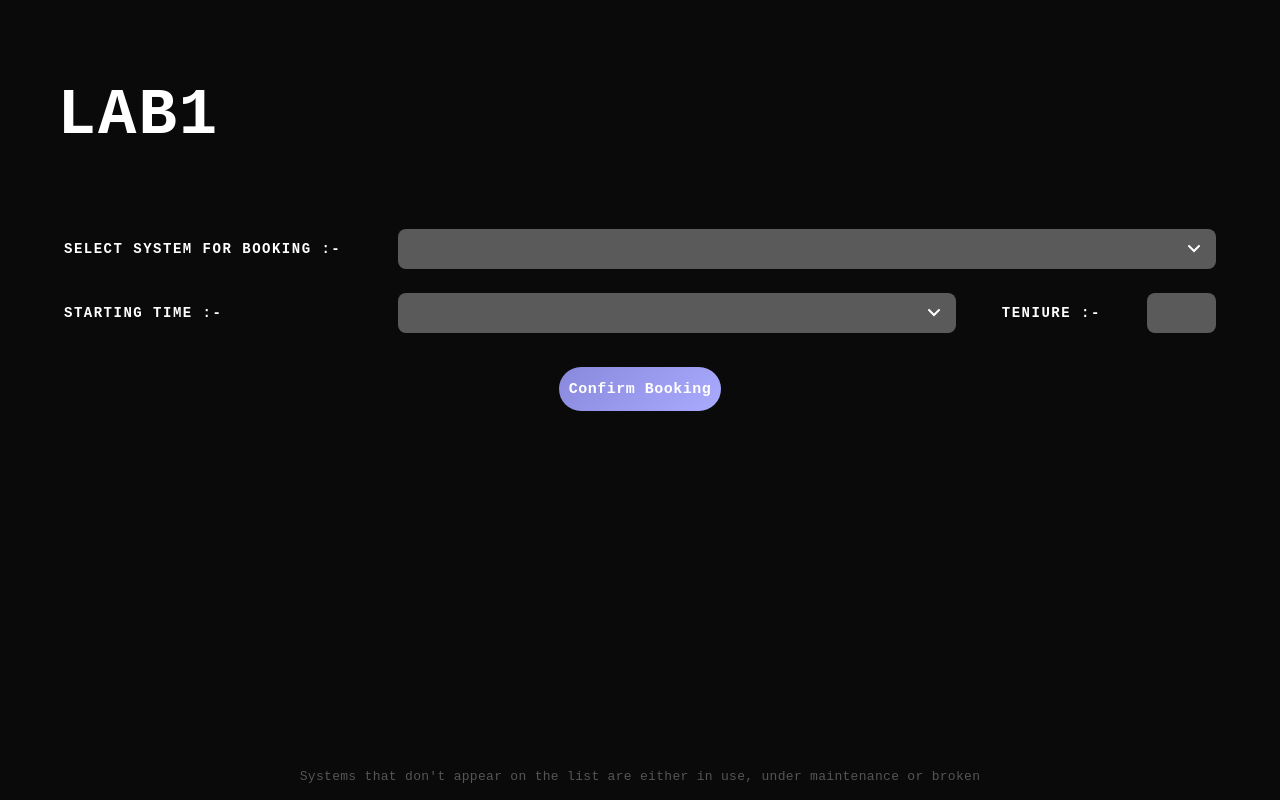
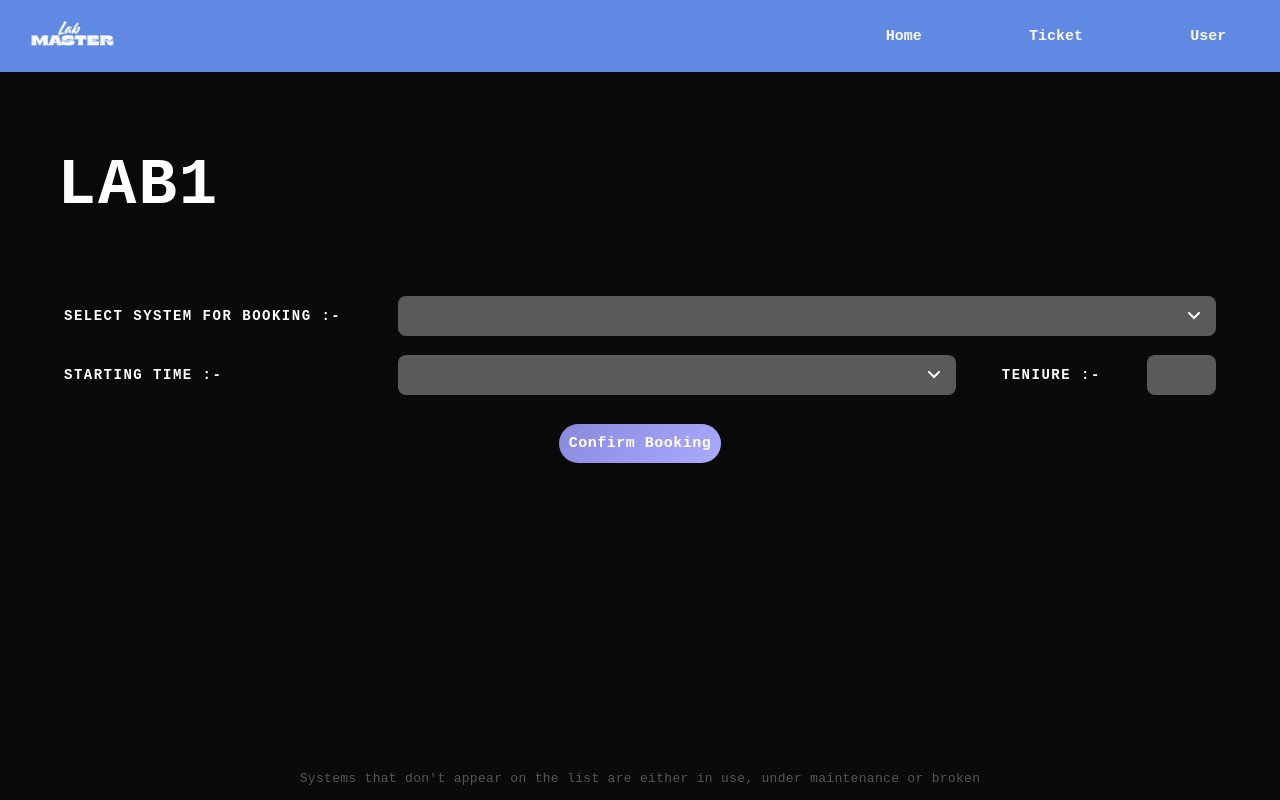
Before and after one commit to anz-28/Lab-management-system, a React (Vite) app: page / in a window 1280 px wide. Built offline with nearby package versions, Linux system fonts and the light colour scheme; a web font is replaced by a local one.

Commit message:
minor changes

```diff
--- a/src/Pages/Booking/Booking.jsx
+++ b/src/Pages/Booking/Booking.jsx
@@ -1,8 +1,10 @@
 import React from 'react'
 import './Booking.css'
+import Header from '../../Components/Header'
 
 function Booking() {
   return (<>
+  <Header></Header>
     <div className="booking-page">
       <div id="bigdiv">
           <h1>LAB1</h1>
```
